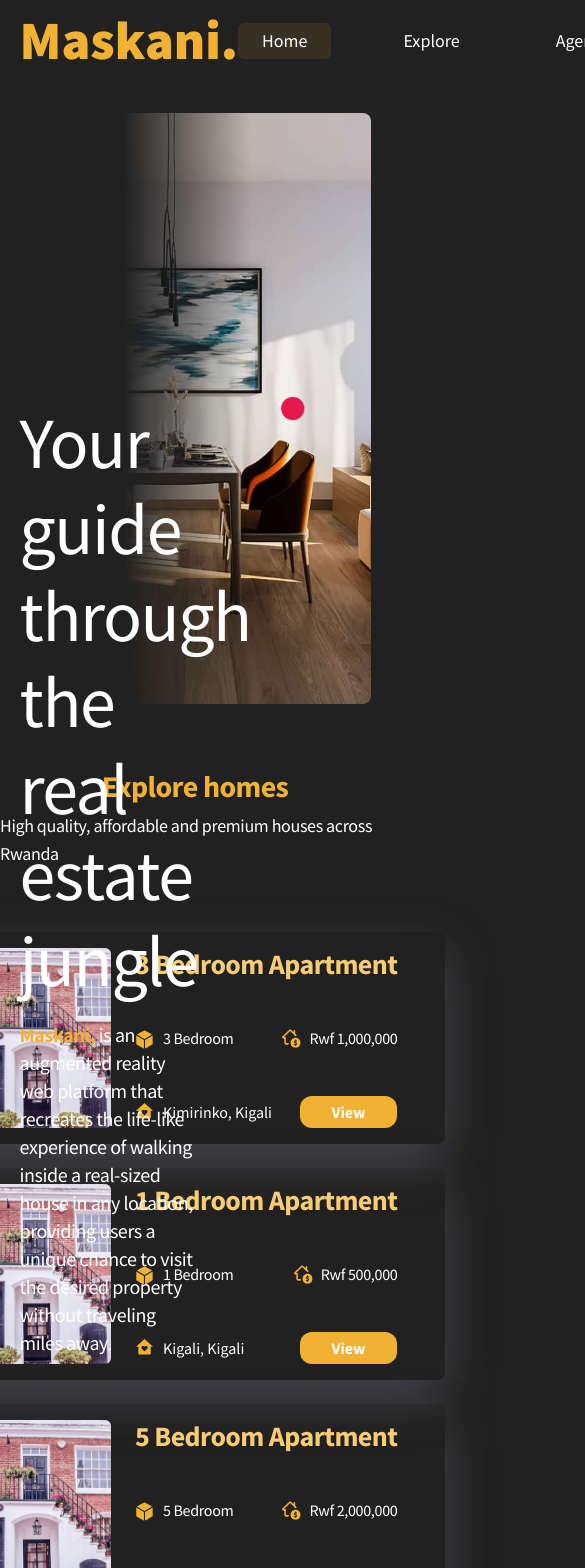
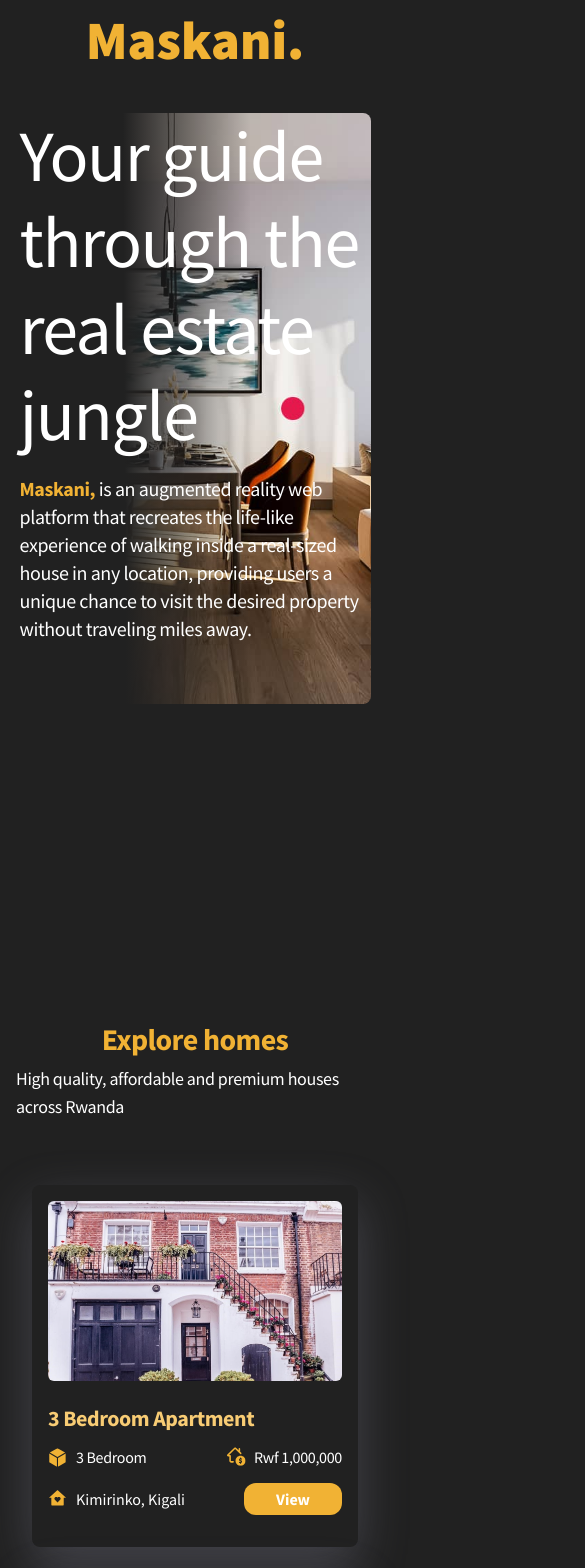
Before and after one commit to Lekipising/maskani_app, a Next.js app: page / in a window 390 px wide. Shown: the top 1568 px of the page, 585 px wide, since content can reach past the window. Built offline with nearby package versions, Linux system fonts and the light colour scheme.

Commit message:
chore: mobile responsiveness

```diff
--- a/components/global/navbar.tsx
+++ b/components/global/navbar.tsx
@@ -7,22 +7,18 @@ import Logo from "./logo";
 export default function GlobalNavBar() {
   const router = useRouter();
   return (
-    <header className="w-[90%] mx-auto items-center flex justify-between">
+    <header className="w-[90%] mx-auto items-center flex justify-center md:justify-between">
       <Logo />
-      <div className="flex gap-12 justify-center w-max">
+      <div className="md:flex hidden gap-12 justify-center w-max">
         <OneLink to="/" text="Home" isActive={router.pathname === "/"} />
         <OneLink
           to="/"
           text="Explore"
           isActive={router.pathname === "explore"}
         />
-        <OneLink
-          to="/"
-          text="Agents"
-          isActive={router.pathname === "agents"}
-        />
+        <OneLink to="/" text="Agents" isActive={router.pathname === "agents"} />
       </div>
-      <div className="flex justify-center gap-6">
+      <div className="hidden md:flex justify-center gap-6">
         <OutlinedLinkButton to={"/"} text={"Join now"} />
         <FilledLinkButton to={"/"} text={"Login"} />
       </div>
--- a/components/hero/index.tsx
+++ b/components/hero/index.tsx
@@ -4,8 +4,8 @@ import BgImage from "../../public/bg_main.jpg";
 
 export default function Hero() {
   return (
-    <section className="w-[90%] mx-auto mt-8 h-[70vh] relative">
-      <div className="w-[50%] top-0 translate-y-[30%] flex flex-col gap-4 absolute left-0 z-30">
+    <section className="w-[90%] mx-auto mt-8 md:h-[70vh] h-[100vh] relative">
+      <div className="md:w-[50%] w-full top-0 md:translate-y-[30%] flex flex-col gap-4 absolute left-0 z-30">
         <h1 className="text-white text-[72px]">
           Your guide through the real estate jungle{" "}
         </h1>
--- a/components/properties/index.tsx
+++ b/components/properties/index.tsx
@@ -51,14 +51,16 @@ const sampleProperties: PropertyType[] = [
 
 export default function Properties() {
   return (
-    <section className="w-full flex gap-16 flex-col items-center mt-16">
+    <section className="w-full md:px-0 px-4 flex gap-16 flex-col items-center mt-16">
       <div className="flex flex-col gap-2 items-center">
-        <h1 className="text-yellow font-bold text-3xl ">Explore homes</h1>
+        <h1 className="text-yellow font-bold text-3xl md:text-left text-center">
+          Explore homes
+        </h1>
         <p className="text-white font-medium text-lg">
           High quality, affordable and premium houses across Rwanda
         </p>
       </div>
-      <div className="flex gap-6 justify-center flex-wrap pb-16">
+      <div className="flex gap-6 md:px-0 px-4 justify-center flex-wrap pb-16">
         {sampleProperties.map((prp, i) => (
           <OneProperty key={prp.id} property={prp} index={i} />
         ))}
@@ -79,10 +81,10 @@ function OneProperty({
       transition={{ ease: "easeIn", duration: 0.3, delay: index * 0.1 }}
       initial={{ y: 30, opacity: 0.5 }}
       whileInView={{ y: 0, opacity: 1 }}
-      viewport={{ amount: 1 }}
-      className={`rounded-lg hover:bg-yellow/10 transition-all ease-in duration-300 gap-6 one-property p-4 flex w-[500px] h-auto`}
+      viewport={{ amount: 1, once: true }}
+      className={`rounded-lg hover:bg-yellow/10 md:pb-6 pb-8 transition-all ease-in duration-300 gap-6 one-property p-4 flex md:flex-row flex-col md:w-[500px] w-full h-auto`}
     >
-      <div className="relative w-[150px] h-[180px] rounded-md">
+      <div className="relative md:w-[150px] w-full h-[180px] rounded-md">
         <Image
           src={property.image}
           fill
@@ -90,8 +92,8 @@ function OneProperty({
           alt={property.title}
         />
       </div>
-      <div className="flex flex-col justify-between">
-        <h1 className="text-[28px] font-bold text-[#f8cc74]">
+      <div className="flex flex-col gap-4 md:gap-0 justify-between">
+        <h1 className="md:text-[28px] text-[22px] font-bold text-[#f8cc74]">
           {property.title}
         </h1>
         <p className="text-white tetx-[19px] font-medium flex justify-between">
```
